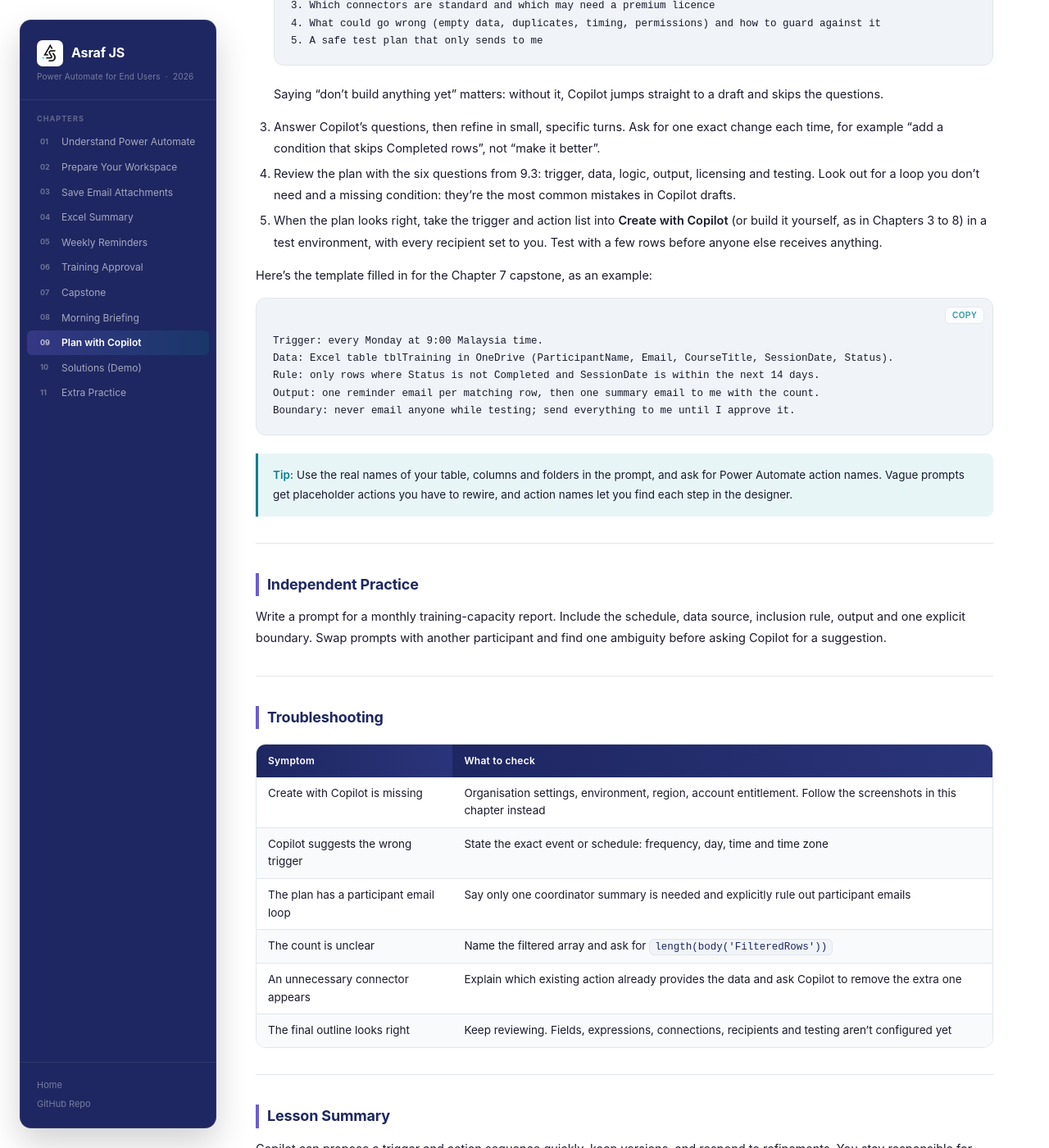
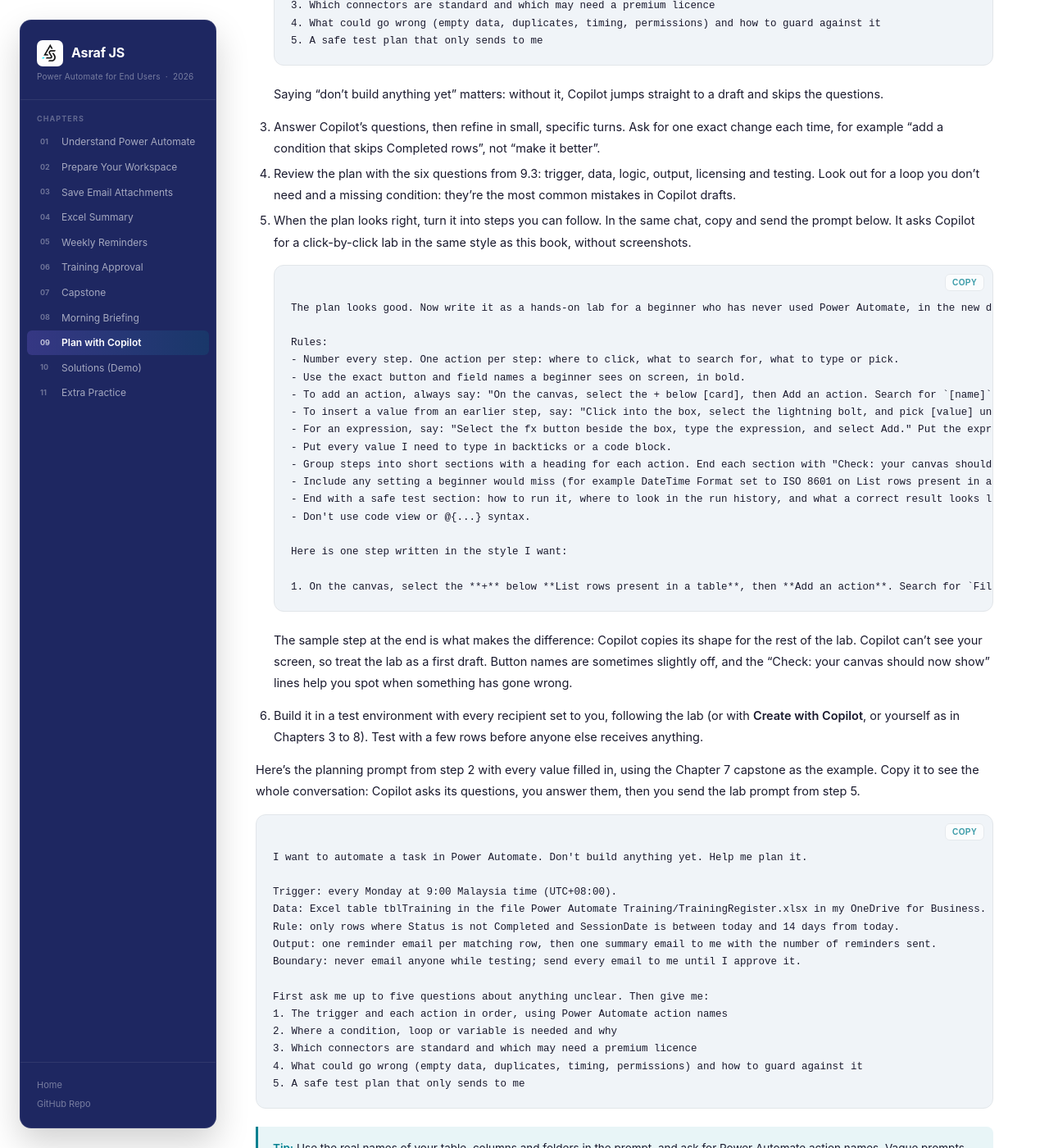
Before and after one commit to Asraf-JS/Microsoft-Power-Automate, a Jekyll site: the page built from 09-plan-with-copilot/README.md, in a window 1280 px wide and 1400 px high, scrolled down 6932 px. Shown: the whole window at 82% size. Built offline with Jekyll 4.4.1, drawn with Linux system fonts in a browser that asks for light colours; our own code applies the rules of GitHub Pages for plain Markdown files.

Commit message:
9.9: turn the plan into a lab, and a fully filled-in example prompt
Step 5 gives a second prompt that asks Copilot for click-by-click lab steps
in the book's style, with a sample step for it to copy. The example is now
the whole planning prompt with every value filled in, so copying it gets
Copilot to ask its questions first. Both are on the copy-paste page.

Co-Authored-By: Claude Opus 5.5 <noreply@anthropic.com>
Claude-Session: https://claude.ai/code/session_0148JuJBH345Ssc55f3b2yvv

````diff
--- a/09-plan-with-copilot/README.md
+++ b/09-plan-with-copilot/README.md
@@ -167,16 +167,48 @@ The exercise above used prompts written for you. For your own work, plan in plai
 
 3. Answer Copilot's questions, then refine in small, specific turns. Ask for one exact change each time, for example "add a condition that skips Completed rows", not "make it better".
 4. Review the plan with the six questions from 9.3: trigger, data, logic, output, licensing and testing. Look out for a loop you don't need and a missing condition: they're the most common mistakes in Copilot drafts.
-5. When the plan looks right, take the trigger and action list into **Create with Copilot** (or build it yourself, as in Chapters 3 to 8) in a test environment, with every recipient set to you. Test with a few rows before anyone else receives anything.
+5. When the plan looks right, turn it into steps you can follow. In the same chat, copy and send the prompt below. It asks Copilot for a click-by-click lab in the same style as this book, without screenshots.
 
-Here's the template filled in for the Chapter 7 capstone, as an example:
+   ```text
+   The plan looks good. Now write it as a hands-on lab for a beginner who has never used Power Automate, in the new designer at make.powerautomate.com.
+
+   Rules:
+   - Number every step. One action per step: where to click, what to search for, what to type or pick.
+   - Use the exact button and field names a beginner sees on screen, in bold.
+   - To add an action, always say: "On the canvas, select the + below [card], then Add an action. Search for `[name]` and select it under [connector]."
+   - To insert a value from an earlier step, say: "Click into the box, select the lightning bolt, and pick [value] under [step]."
+   - For an expression, say: "Select the fx button beside the box, type the expression, and select Add." Put the expression in a code block.
+   - Put every value I need to type in backticks or a code block.
+   - Group steps into short sections with a heading for each action. End each section with "Check: your canvas should now show ..." listing the cards in order.
+   - Include any setting a beginner would miss (for example DateTime Format set to ISO 8601 on List rows present in a table).
+   - End with a safe test section: how to run it, where to look in the run history, and what a correct result looks like. All emails go to me only.
+   - Don't use code view or @{...} syntax.
+
+   Here is one step written in the style I want:
+
+   1. On the canvas, select the **+** below **List rows present in a table**, then **Add an action**. Search for `Filter array` and select it under **Data Operation**. Its settings open on the left.
+   ```
+
+   The sample step at the end is what makes the difference: Copilot copies its shape for the rest of the lab. Copilot can't see your screen, so treat the lab as a first draft. Button names are sometimes slightly off, and the "Check: your canvas should now show" lines help you spot when something has gone wrong.
+6. Build it in a test environment with every recipient set to you, following the lab (or with **Create with Copilot**, or yourself as in Chapters 3 to 8). Test with a few rows before anyone else receives anything.
+
+Here's the planning prompt from step 2 with every value filled in, using the Chapter 7 capstone as the example. Copy it to see the whole conversation: Copilot asks its questions, you answer them, then you send the lab prompt from step 5.
 
 ```text
-Trigger: every Monday at 9:00 Malaysia time.
-Data: Excel table tblTraining in OneDrive (ParticipantName, Email, CourseTitle, SessionDate, Status).
-Rule: only rows where Status is not Completed and SessionDate is within the next 14 days.
-Output: one reminder email per matching row, then one summary email to me with the count.
-Boundary: never email anyone while testing; send everything to me until I approve it.
+I want to automate a task in Power Automate. Don't build anything yet. Help me plan it.
+
+Trigger: every Monday at 9:00 Malaysia time (UTC+08:00).
+Data: Excel table tblTraining in the file Power Automate Training/TrainingRegister.xlsx in my OneDrive for Business. Columns: ParticipantName, Email, CourseTitle, SessionDate, Status.
+Rule: only rows where Status is not Completed and SessionDate is between today and 14 days from today.
+Output: one reminder email per matching row, then one summary email to me with the number of reminders sent.
+Boundary: never email anyone while testing; send every email to me until I approve it.
+
+First ask me up to five questions about anything unclear. Then give me:
+1. The trigger and each action in order, using Power Automate action names
+2. Where a condition, loop or variable is needed and why
+3. Which connectors are standard and which may need a premium licence
+4. What could go wrong (empty data, duplicates, timing, permissions) and how to guard against it
+5. A safe test plan that only sends to me
 ```
 
 > **Tip:** Use the real names of your table, columns and folders in the prompt, and ask for Power Automate action names. Vague prompts get placeholder actions you have to rewire, and action names let you find each step in the designer.
````
Also changed, not shown: 09-plan-with-copilot/copy-paste.md (+39 -6 lines), 1 other file.
